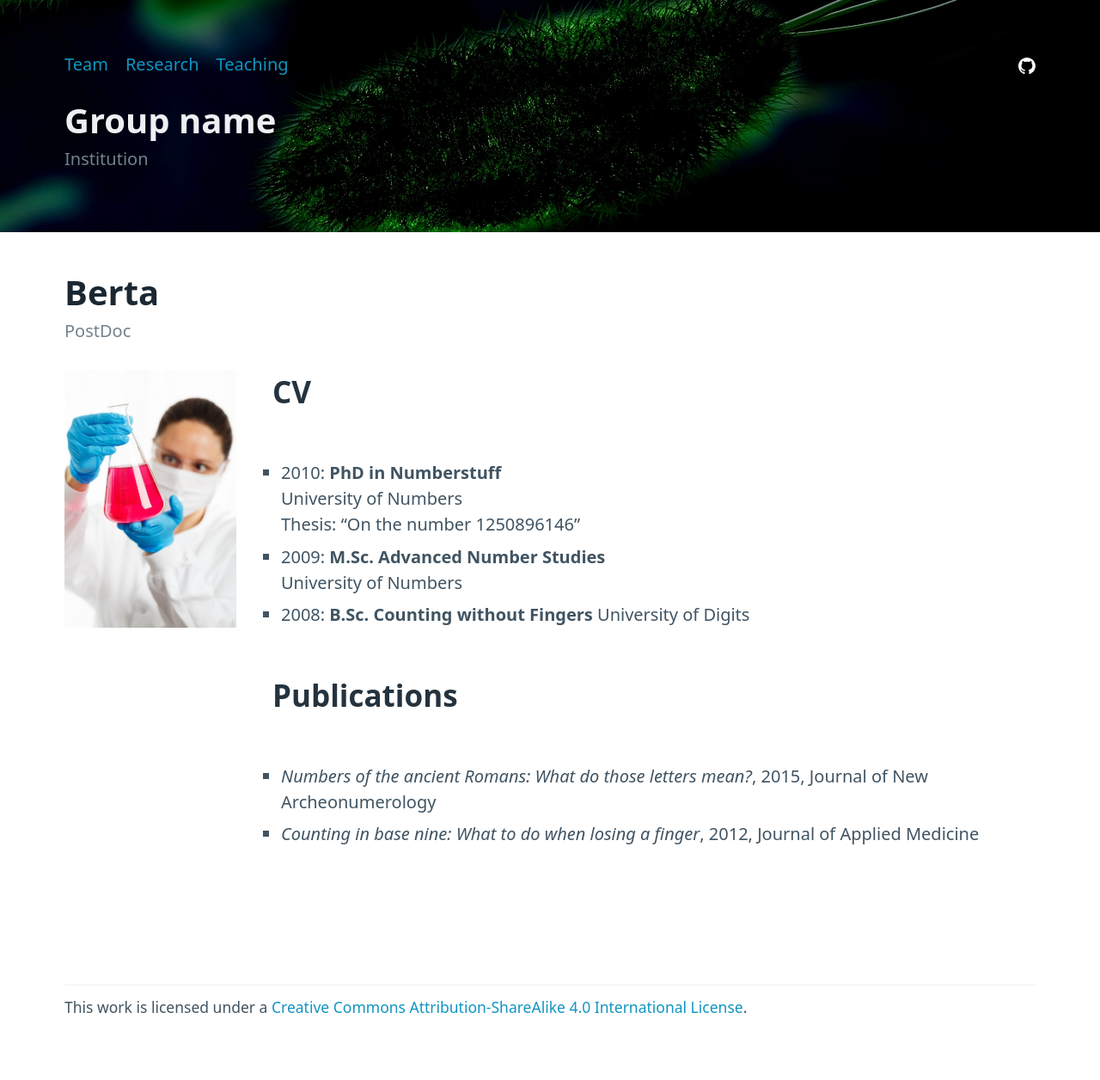
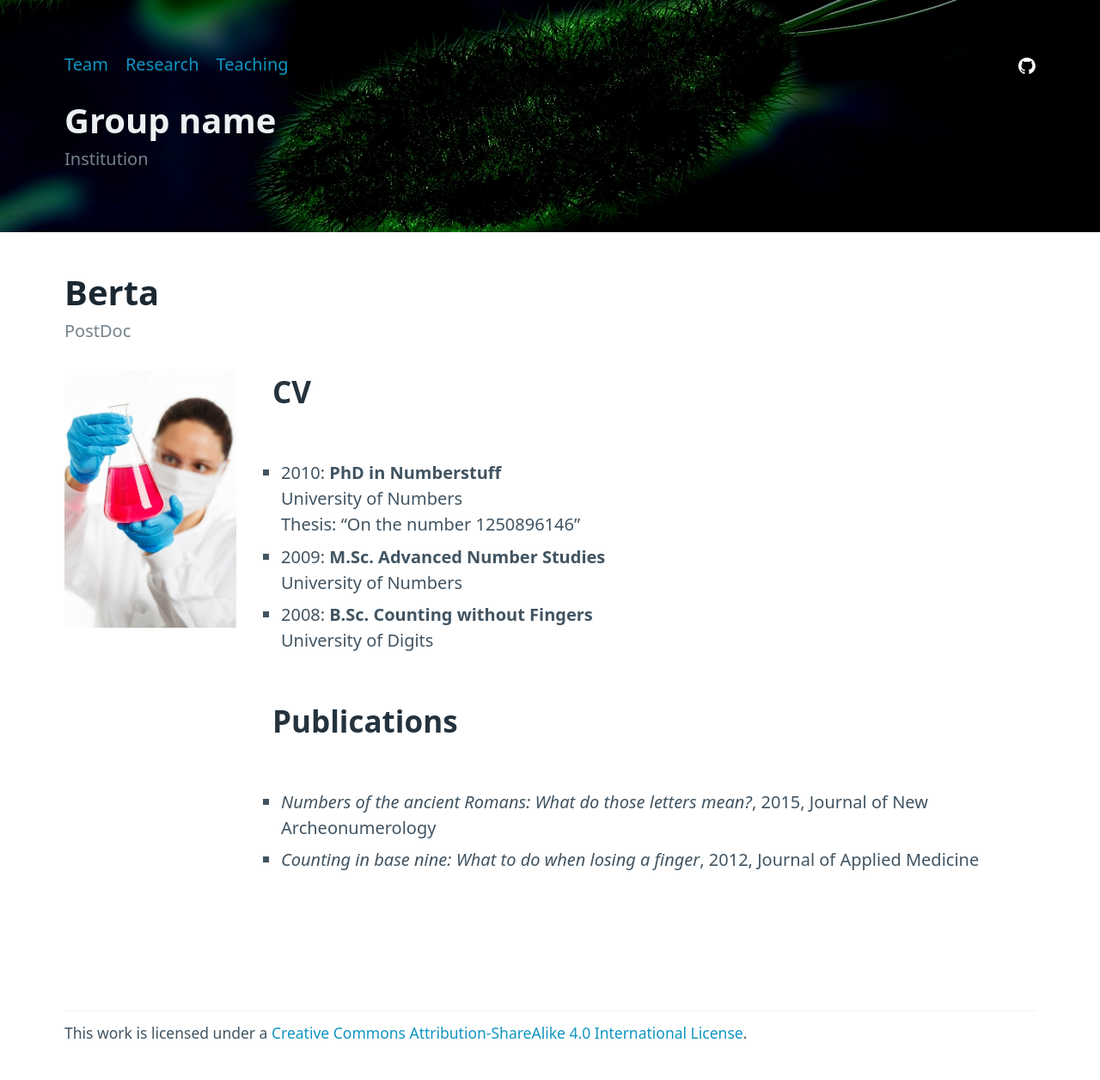
Before and after one commit to andreasKroepelin/ghpages-test, a Jekyll site: the page built from _team/berta.md, in a window 1280 px wide. Shown: the whole page at 86% size. Built offline with Jekyll 4.4.1, drawn with Linux system fonts in a browser that asks for light colours; before the commit the page ends 1226 px from its top, so only the background shows below that.

Commit message:
Fix typography

```diff
--- a/_team/berta.md
+++ b/_team/berta.md
@@ -13,7 +13,7 @@ layout: member
   Thesis: "On the number 1250896146"
 - 2009: **M.Sc. Advanced Number Studies** \
   University of Numbers
-- 2008: **B.Sc. Counting without Fingers**
+- 2008: **B.Sc. Counting without Fingers** \
   University of Digits
 
 ## Publications
```
